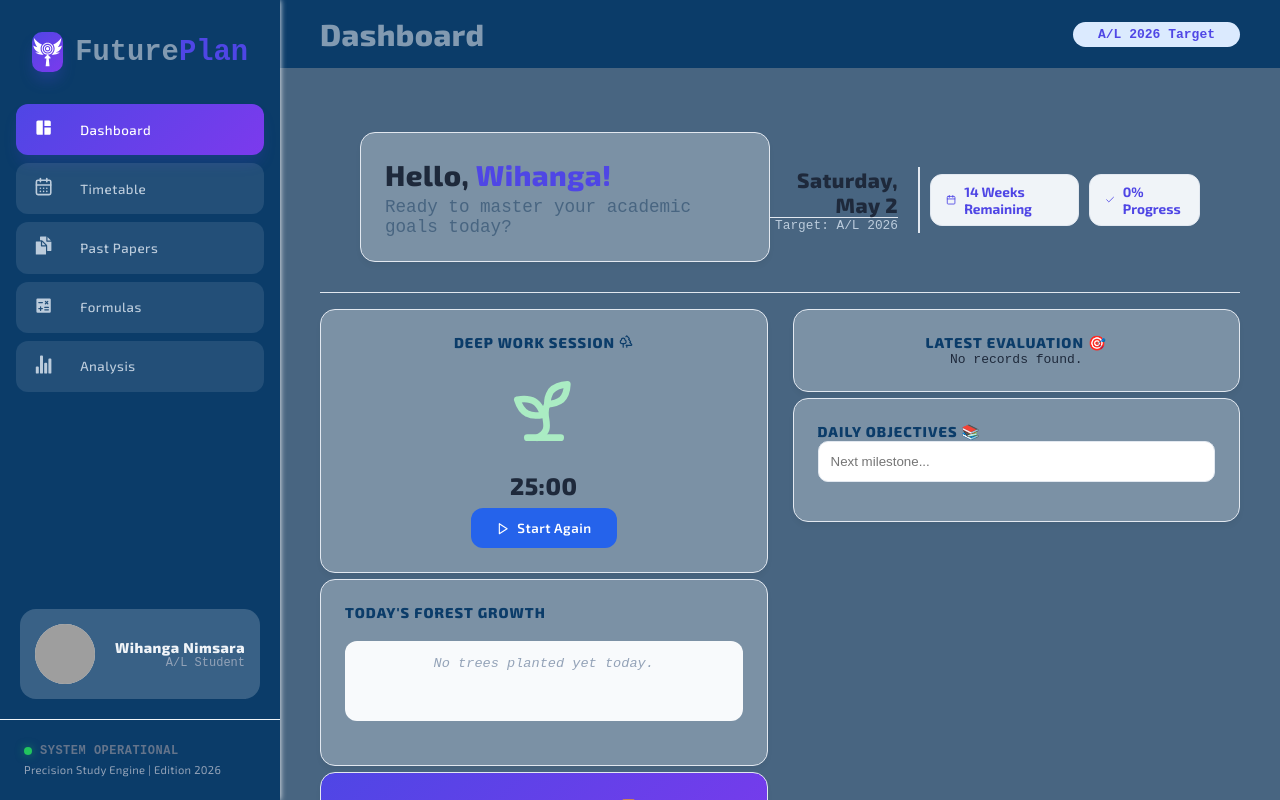
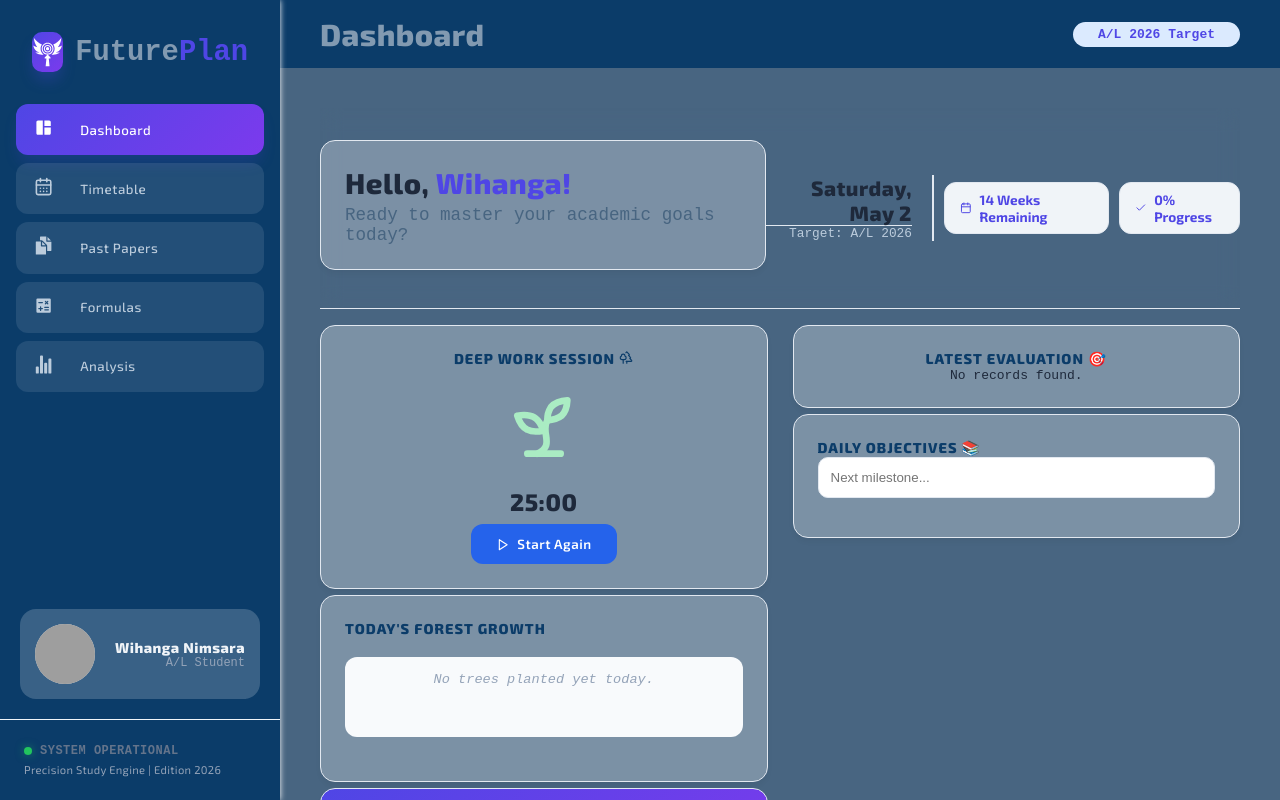
Before and after one commit to lakshan-beast/Future-Plan, a React (Vite) app: page / in a window 1280 px wide. Built offline with nearby package versions, Linux system fonts and the light colour scheme; grey boxes are pictures that could not be loaded.

Commit message:
Refactor styles in main.scss for improved layout and clarity

```diff
--- a/src/styles/main.scss
+++ b/src/styles/main.scss
@@ -37,7 +37,7 @@
 //       letter-spacing: 1px;
 //     }
 //   }
-
+// }
 //   .countdown-card {
 //     .timer-display {
 //       display: flex;
@@ -66,9 +66,9 @@
     display: flex;
     justify-content: space-between;
     align-items: center;
-    padding: 1.5rem 2.5rem;
+    padding: 2rem 0;
     margin-bottom: 1rem;
-    background: $color-content;
+    // background: $color-content;
     -webkit-backdrop-filter: blur(10px);
     backdrop-filter: blur(10px);
     border-bottom: 1px solid $border;
@@ -313,9 +313,9 @@
 //   }
 // }
 
-// // .papers-page {
-// //   // background: rgba($color-white, 0.2);
-// //   // padding: 1rem 50px;
+// .papers-page {
+//   background: rgba($color-white, 0.2);
+//   padding: 1rem 50px;
 
 // //   // .card {
 // //   //   background: rgba($color-white, 0.4);
@@ -336,22 +336,6 @@
 // //   //     text-align: center;
 // //   //   }
 // //   // }
-// // }
-
-// .border-maths {
-//   border-left: 5px solid #2563eb !important;
-// }
-// .border-physics {
-//   border-left: 5px solid #ef4444 !important;
-// }
-// .border-chemistry {
-//   border-left: 5px solid #10b981 !important;
-// }
-
-// .stats-row {
-//   display: grid;
-//   grid-template-columns: repeat(3, 1fr);
-//   gap: 20px;
 // }
 
 // // }
```
